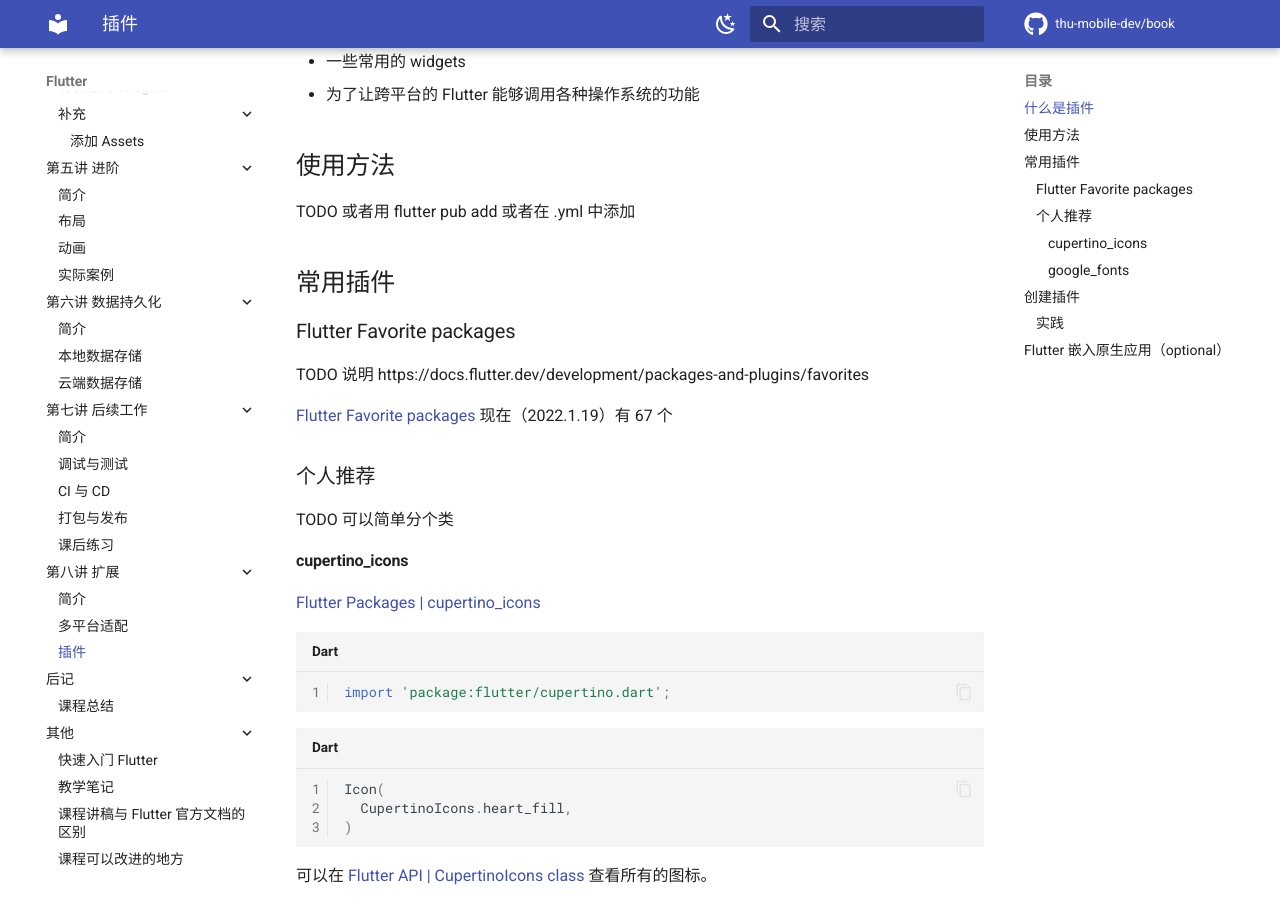
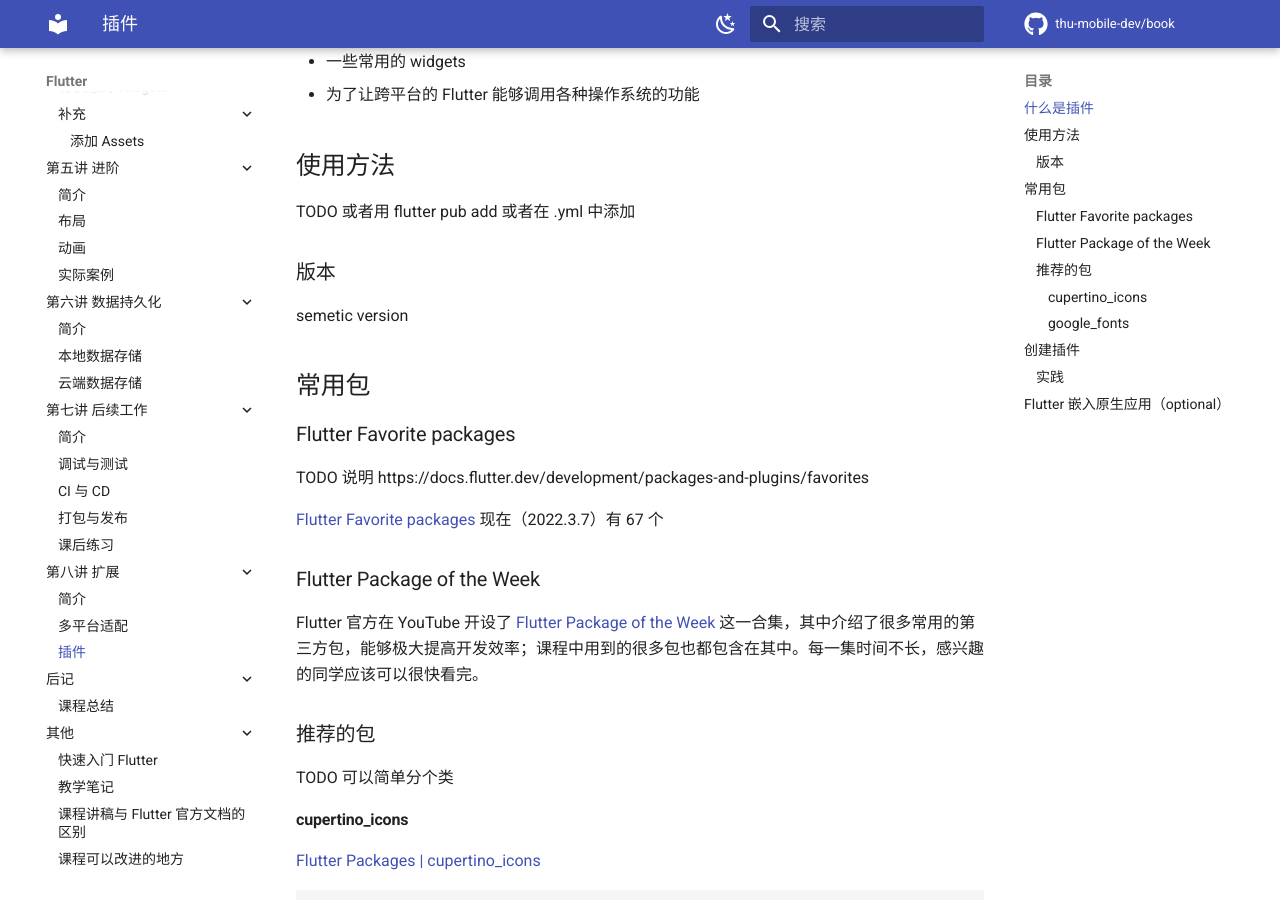
Before and after one commit to thu-mobile-dev/book, an MkDocs documentation site: the page built from docs/LECTURE/8/main-packages.md, in a window 1280 px wide and 900 px high, scrolled down 305 px. Built offline with MkDocs 1.6.1 and Material for MkDocs 9.7.7, drawn with Linux system fonts in a browser that asks for light colours; comment, search, counter and statistics services are not loaded.

Commit message:
add YouTube links for packages and widgets

```diff
--- a/docs/LECTURE/8/main-packages.md
+++ b/docs/LECTURE/8/main-packages.md
@@ -12,15 +12,23 @@
 
 TODO 或者用 flutter pub add 或者在 .yml 中添加
 
-## 常用插件
+### 版本
+
+semetic version
+
+## 常用包
 
 ### Flutter Favorite packages
 
 TODO 说明 https://docs.flutter.dev/development/packages-and-plugins/favorites
 
-[Flutter Favorite packages](https://pub.dev/packages?q=is%3Aflutter-favorite) 现在（2022.1.19）有 67 个
+[Flutter Favorite packages](https://pub.dev/packages?q=is%3Aflutter-favorite) 现在（2022.3.7）有 67 个
 
-### 个人推荐
+### Flutter Package of the Week
+
+Flutter 官方在 YouTube 开设了 [Flutter Package of the Week](https://www.youtube.com/playlist?list=PLjxrf2q8roU1quF6ny8oFHJ2gBdrYN_AK) 这一合集，其中介绍了很多常用的第三方包，能够极大提高开发效率；课程中用到的很多包也都包含在其中。每一集时间不长，感兴趣的同学应该可以很快看完。
+
+### 推荐的包
 
 TODO 可以简单分个类
 
```
Also changed, not shown: docs/LECTURE/4/main-widgets.md (+8 -0 lines).
